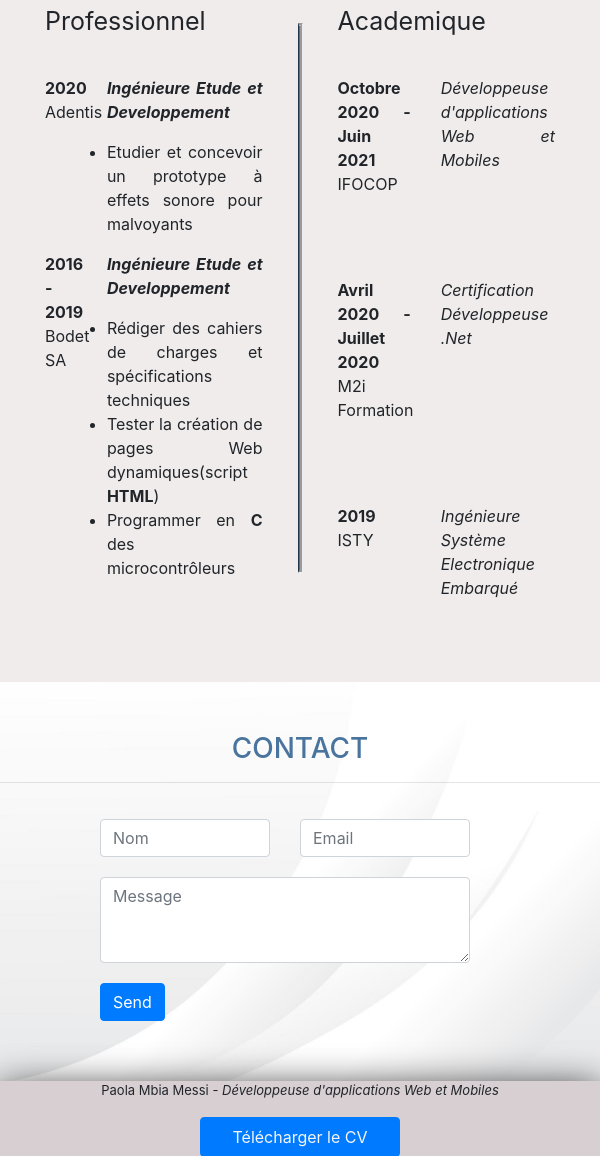
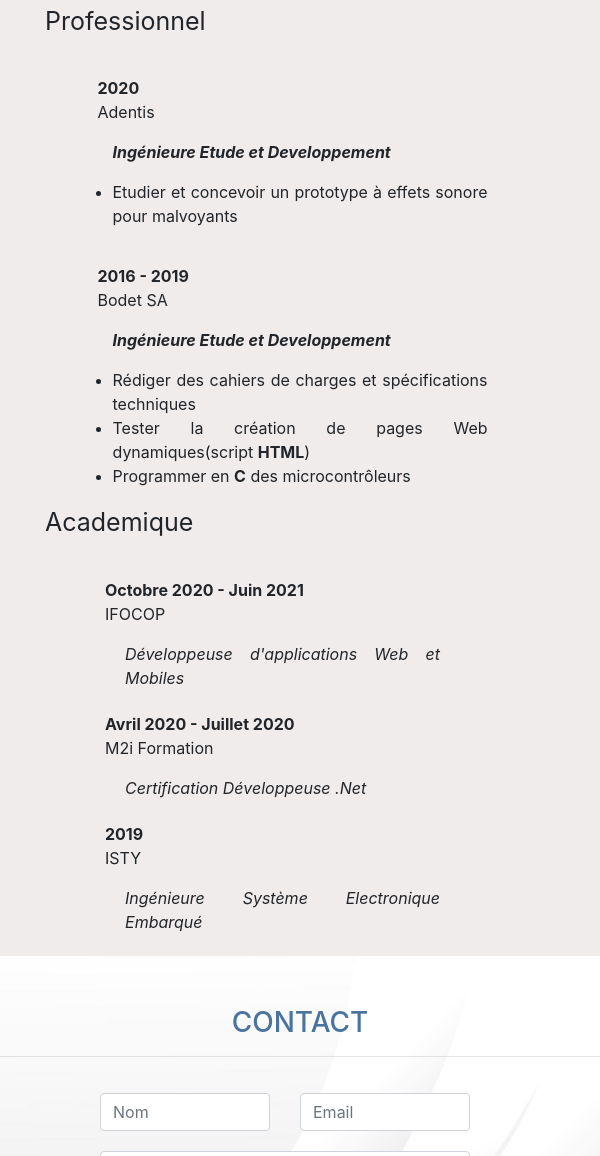
Before and after one commit to PaolaMBIA/CV_MBIA, a plain HTML site: page index.html in a window 600 px wide. Shown: the part 2556-3712 px from the top of the page. Drawn offline with nearby package versions, Linux system fonts and the light colour scheme.

Commit message:
modification responsive

```diff
--- a/asset/css/style.css
+++ b/asset/css/style.css
@@ -225,6 +225,27 @@ footer{
 }
 
 @media (max-width:480px){
+    .container.text-justify .row {
+        flex-direction: column;
+        align-content: center;
+    }
+    .container.text-justify .row .col-3{
+        padding: 0;
+    }
+    .container.text-justify .row .col-3.exp{
+        margin-top: 20px;
+    }
+    .container.text-justify .row .col.academique .col-5{
+        padding: 0;
+        margin-left: -55px;
+    }
+    .container.text-justify .row .col.academique .col-5.p p{
+        margin-right: -10px;
+    }
+    .container.text-justify .row .col.academique .col-7{
+        padding: 0;
+        margin-left: -35px;
+    }
     main .container.para{
         width: 100%;
         margin-top: 60px;
@@ -260,6 +281,7 @@ footer{
         width: 50%;
     }
     .container .row.projet .project, .container .row.projet2 .project{
+        text-align: center;
         width: 100%;
     }
     .container .row.projet .project p, .container .row.projet2 .project p{
@@ -293,6 +315,30 @@ footer{
 
 }
 @media (min-width:480px) and (max-width:740px){
+    .vertical-line{
+        display: none;
+    }
+    .container.text-justify .row {
+        flex-direction: column;
+        align-content: center;
+    }
+    .container.text-justify .row .col-3{
+        padding: 0;
+    }
+    .container.text-justify .row .col-3.exp{
+        margin-top: 20px;
+    }
+    .container.text-justify .row .col.academique .col-5{
+        padding: 0;
+        margin-left: -55px;
+    }
+    .container.text-justify .row .col.academique .col-5.p p{
+        margin-right: -10px;
+    }
+    .container.text-justify .row .col.academique .col-7{
+        padding: 0;
+        margin-left: -35px;
+    }
     main .container.para{
         width: 100%;
         margin-top: 60px;
@@ -336,12 +382,8 @@ footer{
     .container .row.projet .project p.para2{
         padding-top: 40px;
     }
-    .vertical-line{
-        display: block;
-        height: 550px;
-    }
     .col.academique .row {
-        margin-bottom: 66px;
+        margin-bottom: 6px;
     }
     .footer{
         text-align: center;
--- a/asset/js/jQuery.js
+++ b/asset/js/jQuery.js
@@ -5,8 +5,8 @@ $(function(){
     documentEl.on('scroll',function(){
         let currScroll = documentEl.scrollTop();
         parallaxBg.css('background-position','0' + -currScroll/4 + 'px');
-        parallaxBg2.css('background-position','0' + -currScroll/5 + 'px');
-        parallaxBg3.css('background-position','0' + -currScroll/17 + 'px');
+        parallaxBg2.css('background-position','0' + -currScroll/8 + 'px');
+        parallaxBg3.css('background-position','0' + -currScroll/38 + 'px');
     });
 
     //affichage des blocs
--- a/index.html
+++ b/index.html
@@ -217,7 +217,7 @@
               </div>
             </div>
             <div class="row">
-              <div class="col-3">
+              <div class="col-3 exp">
                 <p><strong>2016 - 2019</strong><br>Bodet SA</p>
               </div>
               <div class="col-9">
@@ -234,7 +234,7 @@
           <div class="col academique">
             <p class="parcours">Academique</p>
             <div class="row">
-              <div class="col-5">
+              <div class="col-5 p">
                 <p><strong>Octobre 2020 - Juin 2021</strong><br>IFOCOP</p>
               </div>
               <div class="col-7">
```
